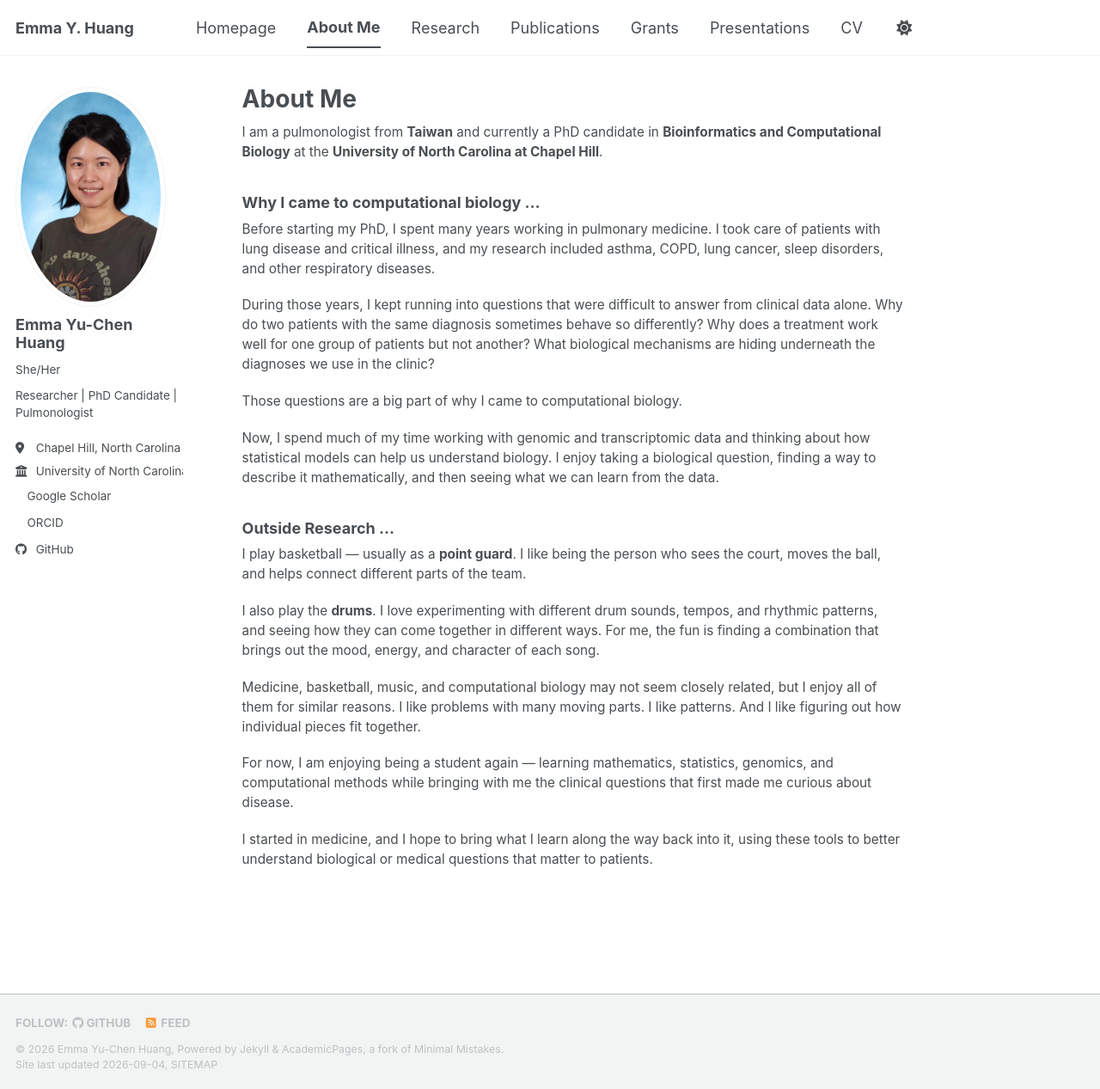
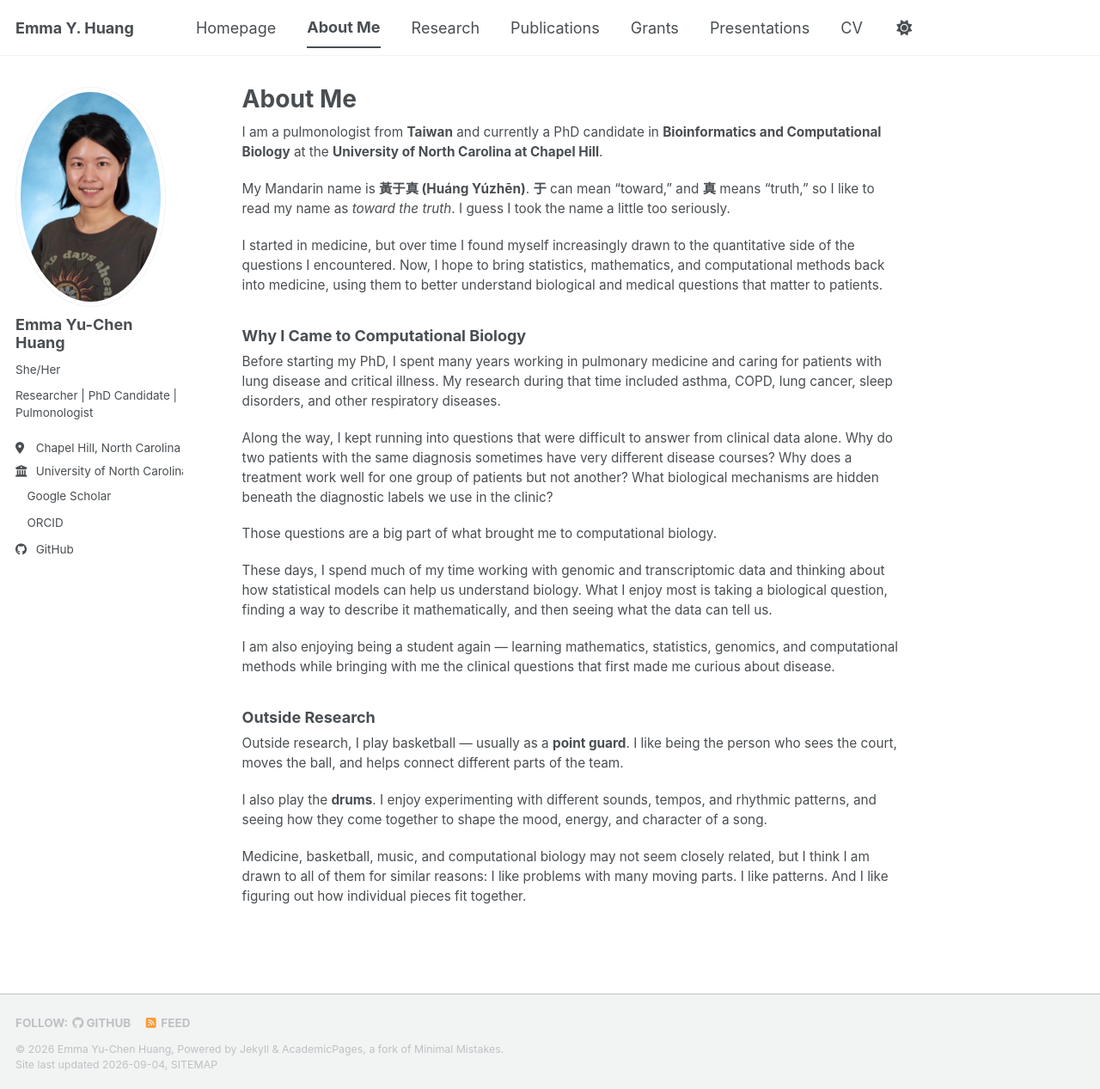
Before and after one commit to yuchen-hahaha/yuchen-hahaha.github.io, a Jekyll site: the page built from _pages/about.md, in a window 1280 px wide and 1267 px high. Shown: the whole window at 86% size. Built offline with Jekyll 4.4.1, drawn with Linux system fonts in a browser that asks for light colours; a style sheet for code colours, icons or effects is not loaded.

Commit message:
Update about.md

```diff
--- a/_pages/about.md
+++ b/_pages/about.md
@@ -6,24 +6,26 @@ author_profile: true
 
 I am a pulmonologist from **Taiwan** and currently a PhD candidate in **Bioinformatics and Computational Biology** at the **University of North Carolina at Chapel Hill**.
 
-### Why I came to computational biology ...
+My Mandarin name is **黃于真 (Huáng Yúzhēn)**. **于** can mean “toward,” and **真** means “truth,” so I like to read my name as *toward the truth*. I guess I took the name a little too seriously.
 
-Before starting my PhD, I spent many years working in pulmonary medicine. I took care of patients with lung disease and critical illness, and my research included asthma, COPD, lung cancer, sleep disorders, and other respiratory diseases.
+I started in medicine, but over time I found myself increasingly drawn to the quantitative side of the questions I encountered. Now, I hope to bring statistics, mathematics, and computational methods back into medicine, using them to better understand biological and medical questions that matter to patients.
 
-During those years, I kept running into questions that were difficult to answer from clinical data alone. Why do two patients with the same diagnosis sometimes behave so differently? Why does a treatment work well for one group of patients but not another? What biological mechanisms are hiding underneath the diagnoses we use in the clinic?
+### Why I Came to Computational Biology
 
-Those questions are a big part of why I came to computational biology.
+Before starting my PhD, I spent many years working in pulmonary medicine and caring for patients with lung disease and critical illness. My research during that time included asthma, COPD, lung cancer, sleep disorders, and other respiratory diseases.
 
-Now, I spend much of my time working with genomic and transcriptomic data and thinking about how statistical models can help us understand biology. I enjoy taking a biological question, finding a way to describe it mathematically, and then seeing what we can learn from the data.
+Along the way, I kept running into questions that were difficult to answer from clinical data alone. Why do two patients with the same diagnosis sometimes have very different disease courses? Why does a treatment work well for one group of patients but not another? What biological mechanisms are hidden beneath the diagnostic labels we use in the clinic?
 
-### Outside Research ...
+Those questions are a big part of what brought me to computational biology.
 
-I play basketball — usually as a **point guard**. I like being the person who sees the court, moves the ball, and helps connect different parts of the team.
+These days, I spend much of my time working with genomic and transcriptomic data and thinking about how statistical models can help us understand biology. What I enjoy most is taking a biological question, finding a way to describe it mathematically, and then seeing what the data can tell us.
 
-I also play the **drums**. I love experimenting with different drum sounds, tempos, and rhythmic patterns, and seeing how they can come together in different ways. For me, the fun is finding a combination that brings out the mood, energy, and character of each song.
+I am also enjoying being a student again — learning mathematics, statistics, genomics, and computational methods while bringing with me the clinical questions that first made me curious about disease.
 
-Medicine, basketball, music, and computational biology may not seem closely related, but I enjoy all of them for similar reasons. I like problems with many moving parts. I like patterns. And I like figuring out how individual pieces fit together.
+### Outside Research
 
-For now, I am enjoying being a student again — learning mathematics, statistics, genomics, and computational methods while bringing with me the clinical questions that first made me curious about disease.
+Outside research, I play basketball — usually as a **point guard**. I like being the person who sees the court, moves the ball, and helps connect different parts of the team.
 
-I started in medicine, and I hope to bring what I learn along the way back into it, using these tools to better understand biological or medical questions that matter to patients.
+I also play the **drums**. I enjoy experimenting with different sounds, tempos, and rhythmic patterns, and seeing how they come together to shape the mood, energy, and character of a song.
+
+Medicine, basketball, music, and computational biology may not seem closely related, but I think I am drawn to all of them for similar reasons: I like problems with many moving parts. I like patterns. And I like figuring out how individual pieces fit together.
```
